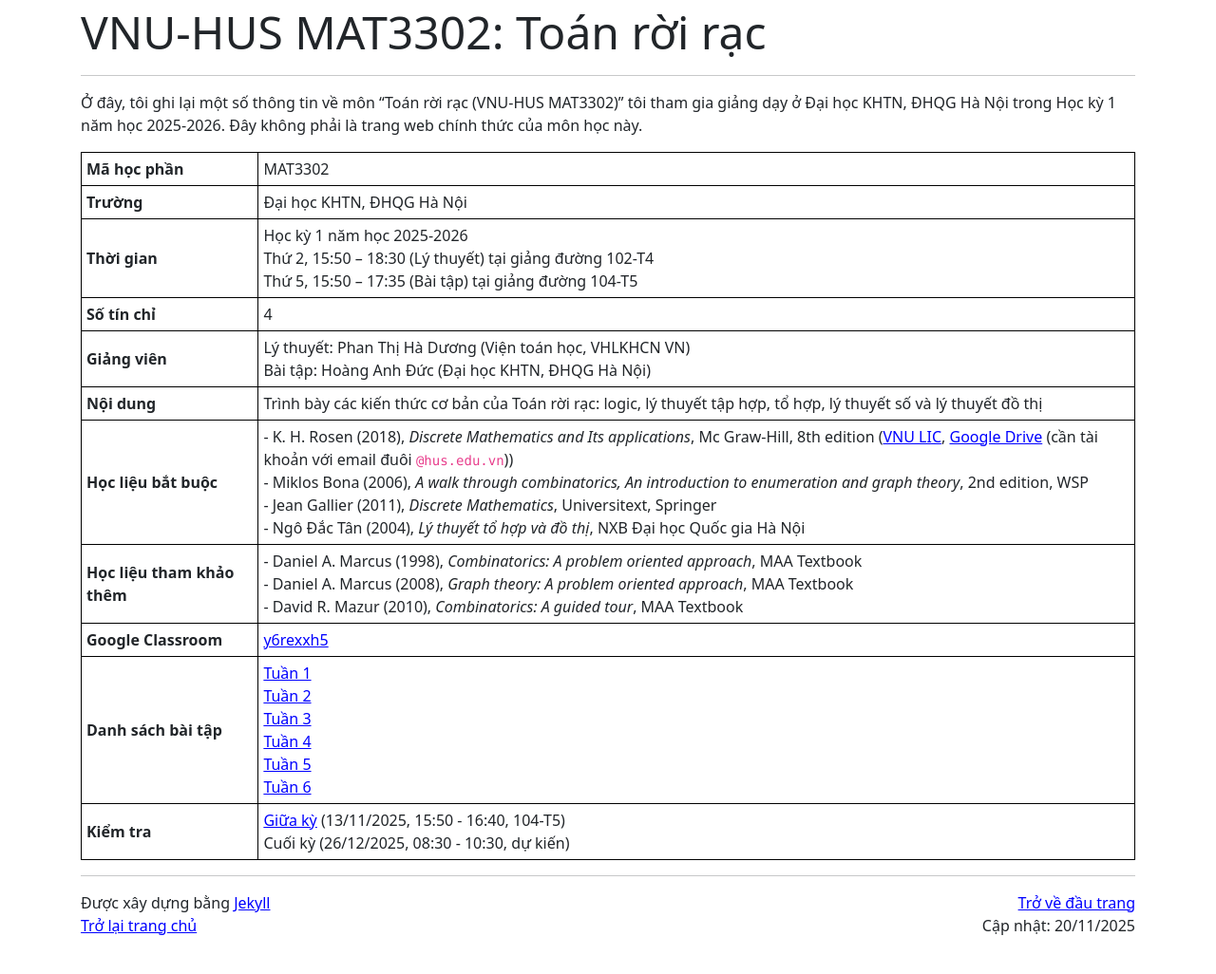
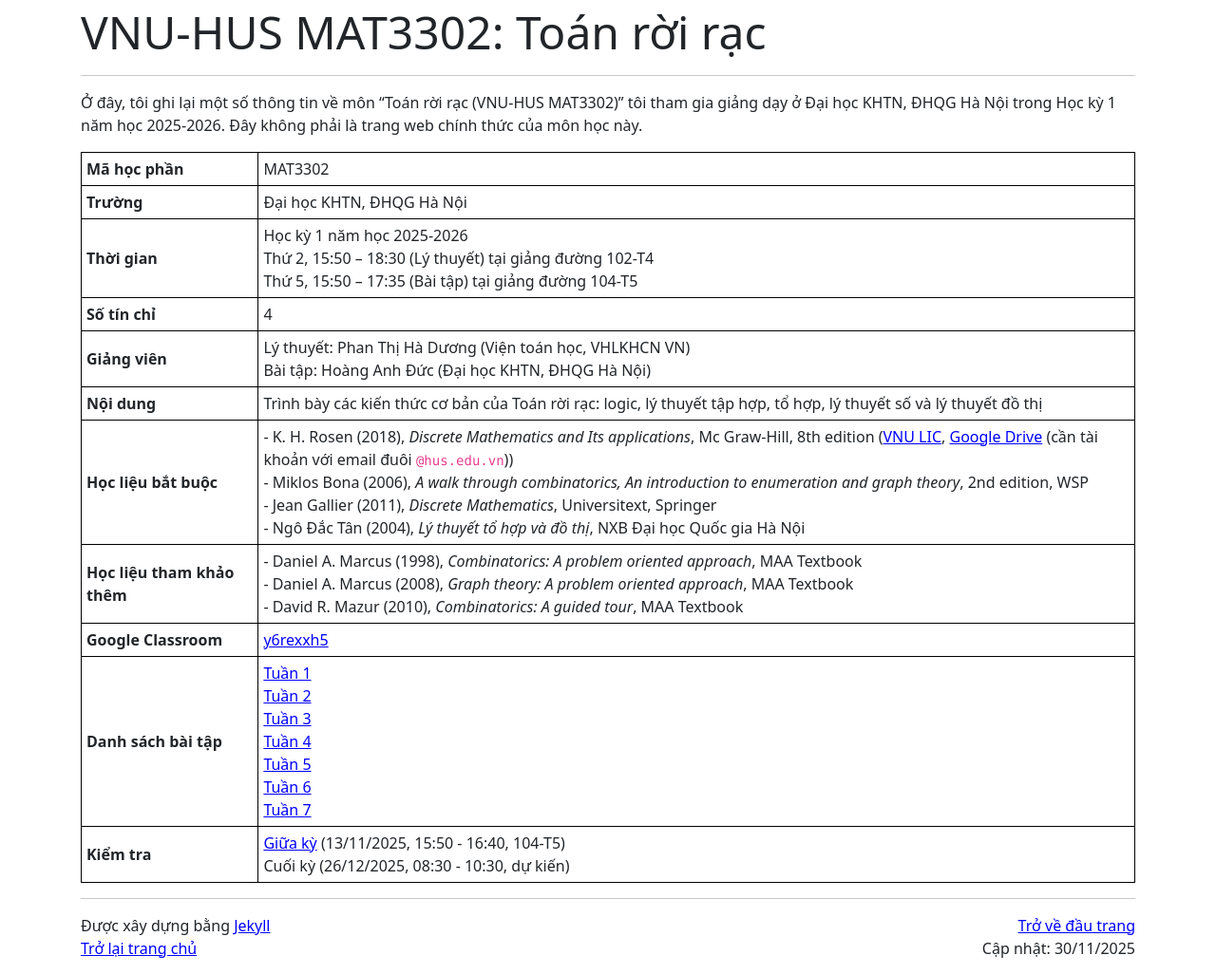
Before and after one commit to hoanganhduc/hoanganhduc.github.io, a Jekyll site: the page built from teaching/VNU-HUS/2025/winter/MAT3302/index.md, in a window 1280 px wide. Shown: the whole page at 95% size. Built offline with Jekyll 4.4.1, drawn with Linux system fonts in a browser that asks for light colours; nearby versions of some CDN libraries; a style sheet for code colours, icons or effects is not loaded; before the commit the page ends 1002 px from its top, so only the background shows below that.

Commit message:
Updated @ 2025-11-30  21:36:52 ICT

```diff
--- a/teaching/VNU-HUS/2025/winter/MAT3302/index.md
+++ b/teaching/VNU-HUS/2025/winter/MAT3302/index.md
@@ -1,7 +1,7 @@
 ---
 layout: default
 title: "VNU-HUS MAT3302: Toán rời rạc"
-last_modified_at: 2025-11-20
+last_modified_at: 2025-11-30
 lang: "vi"
 ---
 
@@ -17,5 +17,5 @@ lang: "vi"
 | **Học liệu bắt buộc** | - K. H. Rosen (2018), *Discrete Mathematics and Its applications*, Mc Graw-Hill, 8th edition ([VNU LIC](https://bookworm.vnu.edu.vn/EDetail.aspx?id=96731), [Google Drive](https://drive.google.com/file/d/1ih0TbsAnGfU01spxlxdrxmhy2Fx1usxR/view?usp=sharing) (cần tài khoản với email đuôi `@hus.edu.vn`)) <br /> - Miklos Bona (2006), *A walk through combinatorics, An introduction to enumeration and graph theory*, 2nd edition, WSP <br /> - Jean Gallier (2011), *Discrete Mathematics*, Universitext, Springer <br /> - Ngô Đắc Tân (2004), *Lý thuyết tổ hợp và đồ thị*, NXB Đại học Quốc gia Hà Nội |
 | **Học liệu tham khảo thêm** | - Daniel A. Marcus (1998), *Combinatorics: A problem oriented approach*, MAA Textbook <br /> - Daniel A. Marcus (2008), *Graph theory: A problem oriented approach*, MAA Textbook <br /> - David R. Mazur (2010), *Combinatorics: A guided tour*, MAA Textbook |
 | **Google Classroom** | [y6rexxh5](https://classroom.google.com/c/ODAwMzkxNzA3OTEy?cjc=y6rexxh5) |
-| **Danh sách bài tập**| [Tuần 1]({{ page.url | append: "ps1.pdf" }}) <br> [Tuần 2]({{ page.url | append: "ps2.pdf" }}) <br> [Tuần 3]({{ page.url | append: "ps3.pdf" }}) <br> [Tuần 4]({{ page.url | append: "ps4.pdf" }}) <br> [Tuần 5]({{ page.url | append: "ps5.pdf" }}) <br> [Tuần 6]({{ page.url | append: "ps6.pdf" }}) |
+| **Danh sách bài tập**| [Tuần 1]({{ page.url | append: "ps1.pdf" }}) <br> [Tuần 2]({{ page.url | append: "ps2.pdf" }}) <br> [Tuần 3]({{ page.url | append: "ps3.pdf" }}) <br> [Tuần 4]({{ page.url | append: "ps4.pdf" }}) <br> [Tuần 5]({{ page.url | append: "ps5.pdf" }}) <br> [Tuần 6]({{ page.url | append: "ps6.pdf" }}) <br> [Tuần 7]({{ page.url | append: "ps7.pdf" }}) |
 | **Kiểm tra** | [Giữa kỳ]({{ page.url | append: "Midtermsol.pdf" }}) (13/11/2025, 15:50 - 16:40, 104-T5) <br> Cuối kỳ (26/12/2025, 08:30 - 10:30, dự kiến) |
```
Also changed, not shown: 2 other files.
